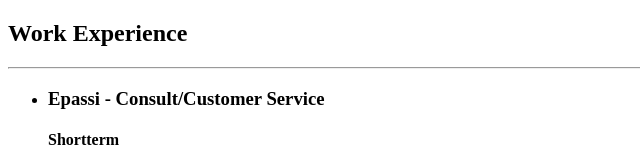
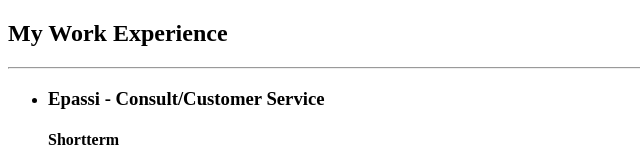
Before and after one commit to AnthonyDadivasDuren/MyResume-CapstoneProject1, a plain HTML site: page public/Experience.html in a window 1280 px wide. Shown: the top 160 px of the page, without its empty margins (0-640 px from the left). Drawn offline with Linux system fonts and the light colour scheme.

Commit message:
Update Experience.html

```diff
--- a/public/Experience.html
+++ b/public/Experience.html
@@ -6,7 +6,7 @@
     <title>My Work Experience</title>
 </head>
 <body>
-    <h2>Work Experience</h2>
+    <h2>My Work Experience</h2>
     <hr />
         <ul>
            <li><h3>Epassi - Consult/Customer Service</h3>
```
